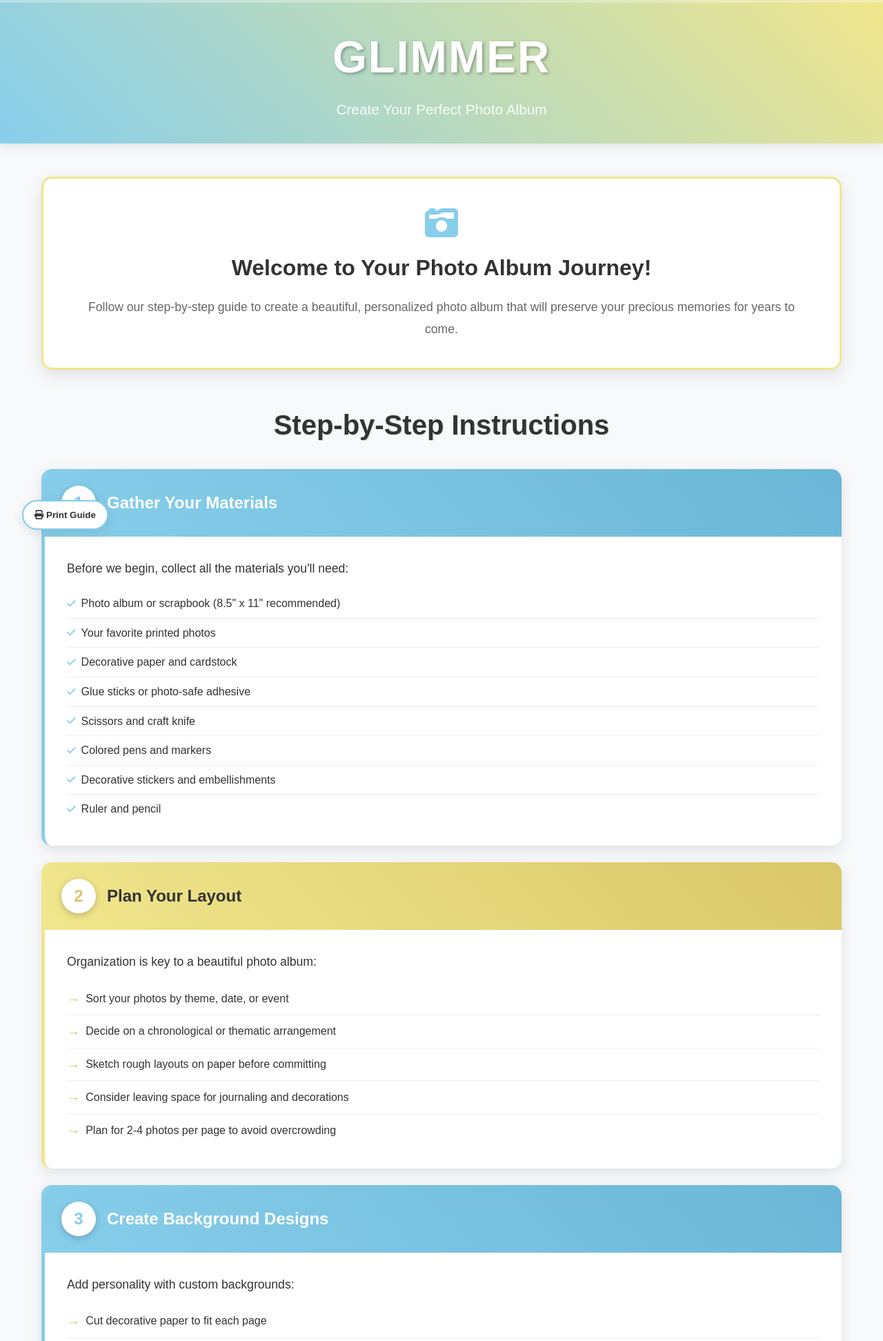
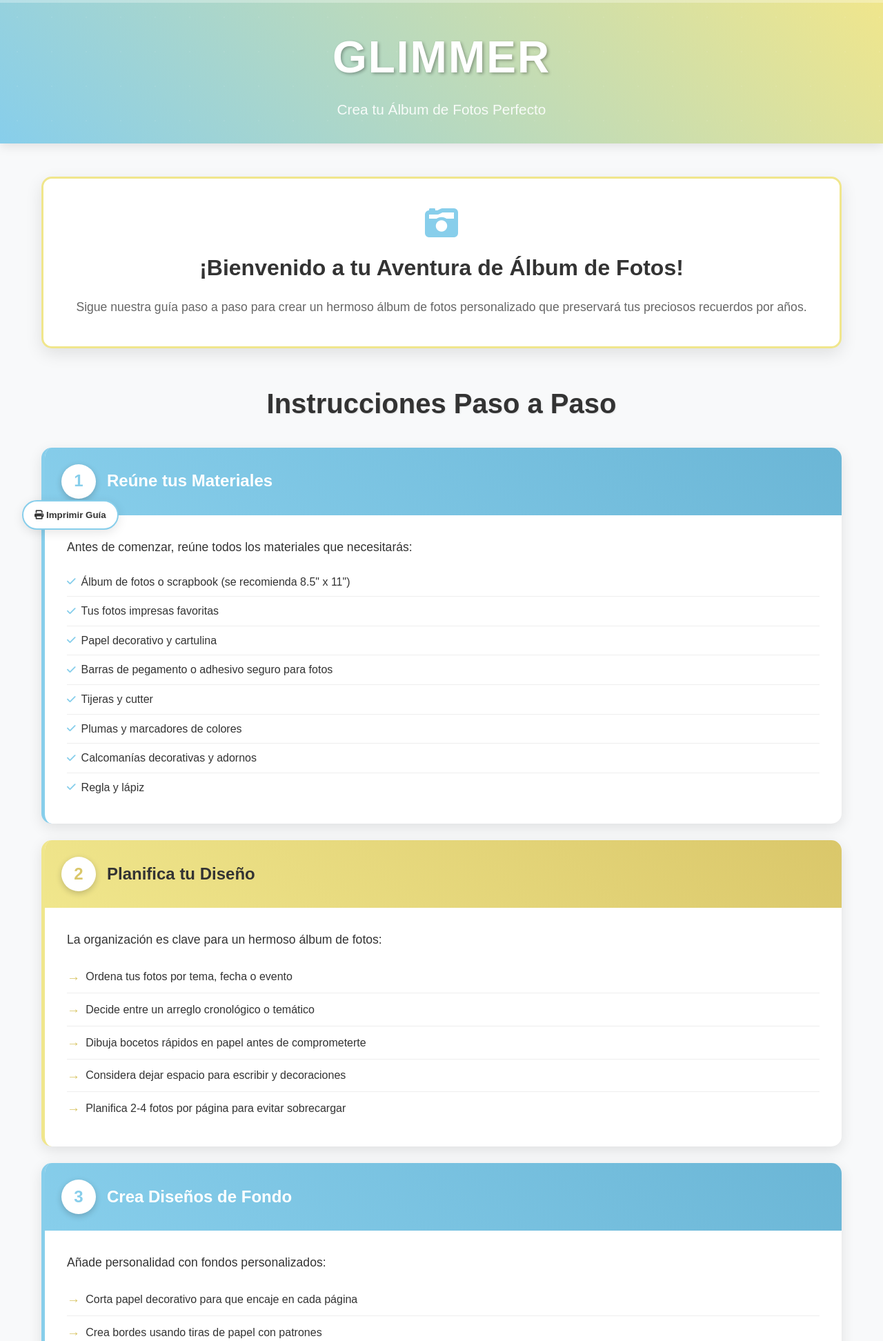
Before and after one commit to solrodriguezgroselle/GlimmerAlbum, a Flask app: page / in a window 1280 px wide. Shown: the top 1944 px of the page at 69% size. Run offline with Flask 3, Linux system fonts and the light colour scheme.

Commit message:
Update website content to Spanish for all instructions and descriptions
Translate UI elements and instructional text to Spanish across the application, including headers, step descriptions, and confirmation messages.

Replit-Commit-Author: Agent
Replit-Commit-Session-Id: 88299848-467d-4e81-a18f-c1c8ef820803
Replit-Commit-Checkpoint-Type: full_checkpoint
Replit-Commit-Screenshot-Url: https://storage.googleapis.com/screenshot-production-us-central1/5fa1af16-97cb-4fa3-90e8-dd6add94eb29/88299848-467d-4e81-a18f-c1c8ef820803/tvMwb04

```diff
--- a/static/script.js
+++ b/static/script.js
@@ -7,7 +7,7 @@ document.addEventListener('DOMContentLoaded', function() {
     initStepInteractions();
     initSmoothScrolling();
 
-    console.log('GLIMMER tutorial loaded successfully!');
+    console.log('¡Tutorial GLIMMER cargado exitosamente!');
 
     /**
      * Progress Bar - Shows reading progress
@@ -193,7 +193,7 @@ document.addEventListener('DOMContentLoaded', function() {
             ">
                 <i class="fas fa-trophy" style="font-size: 3rem; margin-bottom: 1rem; color: gold;"></i>
                 <h3 style="margin-bottom: 1rem;">¡Felicitaciones!</h3>
-                <p style="margin-bottom: 1.5rem;">You've completed all the steps! Your beautiful photo album awaits.</p>
+                <p style="margin-bottom: 1.5rem;">¡Has completado todos los pasos! Tu hermoso álbum de fotos te espera.</p>
                 <button onclick="this.parentElement.parentElement.remove()" style="
                     background: white;
                     color: var(--dark-gray);
@@ -202,7 +202,7 @@ document.addEventListener('DOMContentLoaded', function() {
                     border-radius: 25px;
                     cursor: pointer;
                     font-weight: bold;
-                ">Continue Creating!</button>
+                ">¡Sigue Creando!</button>
             </div>
             <div style="
                 position: fixed;
@@ -282,7 +282,7 @@ document.addEventListener('DOMContentLoaded', function() {
     function loadSavedProgress() {
         const savedProgress = localStorage.getItem('glimmerProgress');
         if (savedProgress) {
-            console.log(`Loaded saved progress: ${savedProgress}%`);
+            console.log(`Progreso guardado cargado: ${savedProgress}%`);
         }
     }
 
@@ -328,7 +328,7 @@ document.addEventListener('DOMContentLoaded', function() {
     function initPrintFeature() {
         const printButton = document.createElement('button');
         printButton.className = 'print-button';
-        printButton.innerHTML = '<i class="fas fa-print"></i> Print Guide';
+        printButton.innerHTML = '<i class="fas fa-print"></i> Imprimir Guía';
         printButton.style.cssText = `
             position: fixed;
             bottom: 2rem;
--- a/templates/index.html
+++ b/templates/index.html
@@ -12,7 +12,7 @@
     <header class="header">
         <div class="container">
             <h1 class="title">GLIMMER</h1>
-            <p class="subtitle">Create Your Perfect Photo Album</p>
+            <p class="subtitle">Crea tu Álbum de Fotos Perfecto</p>
         </div>
     </header>
 
@@ -23,33 +23,33 @@
             <section class="intro-section">
                 <div class="intro-card">
                     <i class="fas fa-camera-retro intro-icon"></i>
-                    <h2>Welcome to Your Photo Album Journey!</h2>
-                    <p>Follow our step-by-step guide to create a beautiful, personalized photo album that will preserve your precious memories for years to come.</p>
+                    <h2>¡Bienvenido a tu Aventura de Álbum de Fotos!</h2>
+                    <p>Sigue nuestra guía paso a paso para crear un hermoso álbum de fotos personalizado que preservará tus preciosos recuerdos por años.</p>
                 </div>
             </section>
 
             <!-- Tutorial Steps -->
             <section class="tutorial-section">
-                <h2 class="section-title">Step-by-Step Instructions</h2>
+                <h2 class="section-title">Instrucciones Paso a Paso</h2>
 
                 <div class="steps-container">
                     <!-- Step 1 -->
                     <div class="step-card" data-step="1">
                         <div class="step-header">
                             <div class="step-number">1</div>
-                            <h3>Gather Your Materials</h3>
+                            <h3>Reúne tus Materiales</h3>
                         </div>
                         <div class="step-content">
-                            <p>Before we begin, collect all the materials you'll need:</p>
+                            <p>Antes de comenzar, reúne todos los materiales que necesitarás:</p>
                             <ul class="materials-list">
-                                <li><i class="fas fa-check"></i> Photo album or scrapbook (8.5" x 11" recommended)</li>
-                                <li><i class="fas fa-check"></i> Your favorite printed photos</li>
-                                <li><i class="fas fa-check"></i> Decorative paper and cardstock</li>
-                                <li><i class="fas fa-check"></i> Glue sticks or photo-safe adhesive</li>
-                                <li><i class="fas fa-check"></i> Scissors and craft knife</li>
-                                <li><i class="fas fa-check"></i> Colored pens and markers</li>
-                                <li><i class="fas fa-check"></i> Decorative stickers and embellishments</li>
-                                <li><i class="fas fa-check"></i> Ruler and pencil</li>
+                                <li><i class="fas fa-check"></i> Álbum de fotos o scrapbook (se recomienda 8.5" x 11")</li>
+                                <li><i class="fas fa-check"></i> Tus fotos impresas favoritas</li>
+                                <li><i class="fas fa-check"></i> Papel decorativo y cartulina</li>
+                                <li><i class="fas fa-check"></i> Barras de pegamento o adhesivo seguro para fotos</li>
+                                <li><i class="fas fa-check"></i> Tijeras y cutter</li>
+                                <li><i class="fas fa-check"></i> Plumas y marcadores de colores</li>
+                                <li><i class="fas fa-check"></i> Calcomanías decorativas y adornos</li>
+                                <li><i class="fas fa-check"></i> Regla y lápiz</li>
                             </ul>
                         </div>
                     </div>
@@ -58,16 +58,16 @@
                     <div class="step-card" data-step="2">
                         <div class="step-header">
                             <div class="step-number">2</div>
-                            <h3>Plan Your Layout</h3>
+                            <h3>Planifica tu Diseño</h3>
                         </div>
                         <div class="step-content">
-                            <p>Organization is key to a beautiful photo album:</p>
+                            <p>La organización es clave para un hermoso álbum de fotos:</p>
                             <ul class="instruction-list">
-                                <li>Sort your photos by theme, date, or event</li>
-                                <li>Decide on a chronological or thematic arrangement</li>
-                                <li>Sketch rough layouts on paper before committing</li>
-                                <li>Consider leaving space for journaling and decorations</li>
-                                <li>Plan for 2-4 photos per page to avoid overcrowding</li>
+                                <li>Ordena tus fotos por tema, fecha o evento</li>
+                                <li>Decide entre un arreglo cronológico o temático</li>
+                                <li>Dibuja bocetos rápidos en papel antes de comprometerte</li>
+                                <li>Considera dejar espacio para escribir y decoraciones</li>
+                                <li>Planifica 2-4 fotos por página para evitar sobrecargar</li>
                             </ul>
                         </div>
                     </div>
@@ -76,16 +76,16 @@
                     <div class="step-card" data-step="3">
                         <div class="step-header">
                             <div class="step-number">3</div>
-                            <h3>Create Background Designs</h3>
+                            <h3>Crea Diseños de Fondo</h3>
                         </div>
                         <div class="step-content">
-                            <p>Add personality with custom backgrounds:</p>
+                            <p>Añade personalidad con fondos personalizados:</p>
                             <ul class="instruction-list">
-                                <li>Cut decorative paper to fit each page</li>
-                                <li>Create borders using patterned paper strips</li>
-                                <li>Use stamps or stencils for repeated motifs</li>
-                                <li>Layer different textures for visual interest</li>
-                                <li>Keep backgrounds subtle so photos remain the focus</li>
+                                <li>Corta papel decorativo para que encaje en cada página</li>
+                                <li>Crea bordes usando tiras de papel con patrones</li>
+                                <li>Usa sellos o plantillas para motivos repetidos</li>
+                                <li>Superpone diferentes texturas para interés visual</li>
+                                <li>Mantén los fondos sutiles para que las fotos sigan siendo el foco</li>
                             </ul>
                         </div>
                     </div>
@@ -94,16 +94,16 @@
                     <div class="step-card" data-step="4">
                         <div class="step-header">
                             <div class="step-number">4</div>
-                            <h3>Mount Your Photos</h3>
+                            <h3>Monta tus Fotos</h3>
                         </div>
                         <div class="step-content">
-                            <p>Properly secure your photos for longevity:</p>
+                            <p>Asegura correctamente tus fotos para la durabilidad:</p>
                             <ul class="instruction-list">
-                                <li>Use photo-safe, acid-free adhesive only</li>
-                                <li>Create photo mats using contrasting cardstock</li>
-                                <li>Leave small borders around each photo</li>
-                                <li>Align photos using a ruler for neat presentation</li>
-                                <li>Consider using photo corners for removable mounting</li>
+                                <li>Usa solo adhesivo libre de ácido y seguro para fotos</li>
+                                <li>Crea marcos para fotos usando cartulina contrastante</li>
+                                <li>Deja pequeños bordes alrededor de cada foto</li>
+                                <li>Alinea las fotos usando una regla para una presentación ordenada</li>
+                                <li>Considera usar esquinas para fotos para montaje removible</li>
                             </ul>
                         </div>
                     </div>
@@ -112,16 +112,16 @@
                     <div class="step-card" data-step="5">
                         <div class="step-header">
                             <div class="step-number">5</div>
-                            <h3>Add Journaling and Captions</h3>
+                            <h3>Añade Textos y Leyendas</h3>
                         </div>
                         <div class="step-content">
-                            <p>Bring your memories to life with words:</p>
+                            <p>Dale vida a tus recuerdos con palabras:</p>
                             <ul class="instruction-list">
-                                <li>Write dates, locations, and names of people</li>
-                                <li>Include short stories or funny anecdotes</li>
-                                <li>Use consistent handwriting or printed labels</li>
-                                <li>Leave white space around text for readability</li>
-                                <li>Consider using speech bubbles for quotes</li>
+                                <li>Escribe fechas, lugares y nombres de personas</li>
+                                <li>Incluye historias cortas o anécdotas divertidas</li>
+                                <li>Usa escritura consistente o etiquetas impresas</li>
+                                <li>Deja espacio en blanco alrededor del texto para legibilidad</li>
+                                <li>Considera usar burbujas de diálogo para citas</li>
                             </ul>
                         </div>
                     </div>
@@ -130,16 +130,16 @@
                     <div class="step-card" data-step="6">
                         <div class="step-header">
                             <div class="step-number">6</div>
-                            <h3>Embellish and Decorate</h3>
+                            <h3>Embellece y Decora</h3>
                         </div>
                         <div class="step-content">
-                            <p>Add the finishing touches that make it special:</p>
+                            <p>Añade los toques finales que lo hacen especial:</p>
                             <ul class="instruction-list">
-                                <li>Use stickers that match your theme</li>
-                                <li>Add ribbon, buttons, or small embellishments</li>
-                                <li>Create title banners for each section</li>
-                                <li>Use washi tape for colorful borders</li>
-                                <li>Remember: less is often more!</li>
+                                <li>Usa calcomanías que combinen con tu tema</li>
+                                <li>Añade listones, botones o pequeños adornos</li>
+                                <li>Crea pancartas con títulos para cada sección</li>
+                                <li>Usa cinta washi para bordes coloridos</li>
+                                <li>Recuerda: ¡menos es muchas veces más!</li>
                             </ul>
                         </div>
                     </div>
@@ -148,16 +148,16 @@
                     <div class="step-card" data-step="7">
                         <div class="step-header">
                             <div class="step-number">7</div>
-                            <h3>Final Review and Protection</h3>
+                            <h3>Revisión Final y Protección</h3>
                         </div>
                         <div class="step-content">
-                            <p>Ensure your album will last for generations:</p>
+                            <p>Asegúrate de que tu álbum dure por generaciones:</p>
                             <ul class="instruction-list">
-                                <li>Check that all adhesive is fully dry</li>
-                                <li>Ensure no elements are loose or peeling</li>
-                                <li>Add page protectors if desired</li>
-                                <li>Create a beautiful cover page with title and date</li>
-                                <li>Store in a cool, dry place away from direct sunlight</li>
+                                <li>Verifica que todo el adhesivo esté completamente seco</li>
+                                <li>Asegúrate de que ningún elemento esté suelto o despegándose</li>
+                                <li>Añade protectores de página si lo deseas</li>
+                                <li>Crea una hermosa portada con título y fecha</li>
+                                <li>Almacénalo en un lugar fresco y seco, lejos de la luz solar directa</li>
                             </ul>
                         </div>
                     </div>
@@ -165,22 +165,22 @@
 
                 <!-- Tips Section -->
                 <div class="tips-section">
-                    <h3><i class="fas fa-lightbulb"></i> Pro Tips for Success</h3>
+                    <h3><i class="fas fa-lightbulb"></i> Consejos Pro para el Éxito</h3>
                     <div class="tips-grid">
                         <div class="tip-card">
                             <i class="fas fa-palette"></i>
-                            <h4>Color Coordination</h4>
-                            <p>Stick to 2-3 main colors throughout your album for a cohesive look.</p>
+                            <h4>Coordinación de Colores</h4>
+                            <p>Limita a 2-3 colores principales en todo tu álbum para una apariencia cohesiva.</p>
                         </div>
                         <div class="tip-card">
                             <i class="fas fa-clock"></i>
-                            <h4>Take Your Time</h4>
-                            <p>Don't rush the process. Enjoy creating something beautiful and meaningful.</p>
+                            <h4>Tómate tu Tiempo</h4>
+                            <p>No te apresures con el proceso. Disfruta crear algo hermoso y significativo.</p>
                         </div>
                         <div class="tip-card">
                             <i class="fas fa-heart"></i>
-                            <h4>Make it Personal</h4>
-                            <p>Include personal touches like ticket stubs, pressed flowers, or handwritten notes.</p>
+                            <h4>Hazlo Personal</h4>
+                            <p>Incluye toques personales como boletos, flores prensadas o notas escritas a mano.</p>
                         </div>
                     </div>
                 </div>
@@ -199,7 +199,7 @@
                     </div>
                 </div>
                 <div class="footer-info">
-                    <p>&copy; 2025 GLIMMER. Create beautiful memories, one page at a time.</p>
+                    <p>&copy; 2025 GLIMMER. Crea hermosos recuerdos, una página a la vez.</p>
                 </div>
             </div>
         </div>
```
Also changed, not shown: 1 other file.
